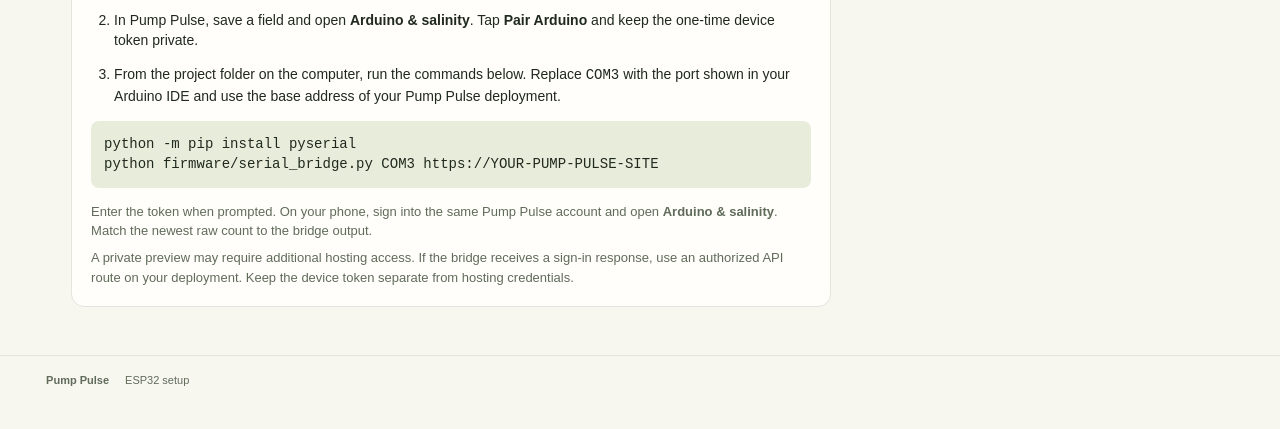
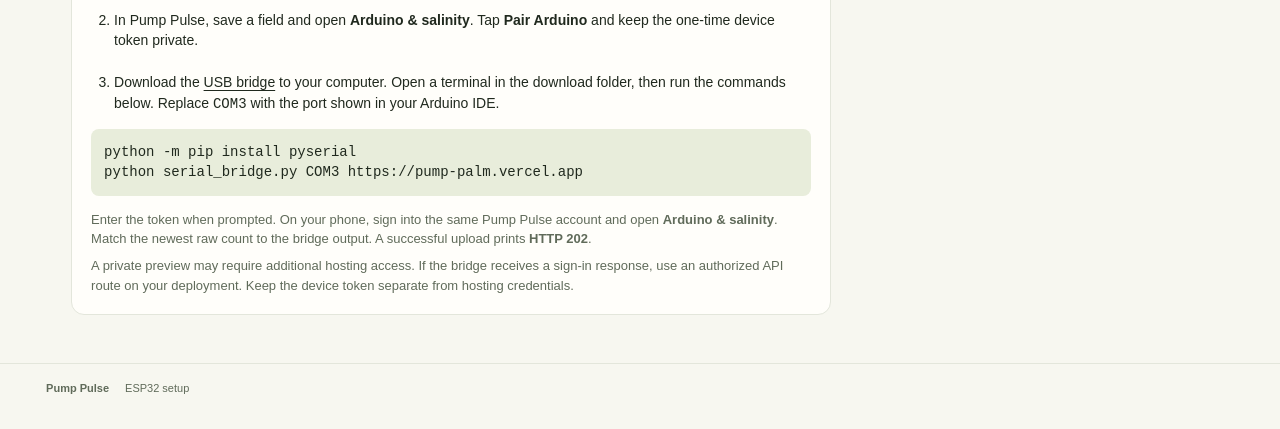
Before and after one commit to TEJAS-2010/Pump-Palm, a website: page public/arduino-setup.html in a window 1280 px wide. Shown: the part 371-800 px from the top of the page. Drawn offline with Linux system fonts and the light colour scheme.

Commit message:
Make the live USB bridge test easier to run

```diff
--- a/public/arduino-setup.html
+++ b/public/arduino-setup.html
@@ -4,9 +4,9 @@
 <section class="panel card arduino-instructions"><h2>USB setup</h2><ol>
 <li>On the computer, run the complete Arduino sketch and confirm the Serial Monitor shows lines beginning with <code>Raw:</code> at <strong>115200 baud</strong>. Close the Serial Monitor to release the USB port.</li>
 <li>In Pump Pulse, save a field and open <strong>Arduino &amp; salinity</strong>. Tap <strong>Pair Arduino</strong> and keep the one-time device token private.</li>
-<li>From the project folder on the computer, run the commands below. Replace <code>COM3</code> with the port shown in your Arduino IDE and use the base address of your Pump Pulse deployment.</li>
+<li>Download the <a href="https://raw.githubusercontent.com/TEJAS-2010/Pump-Palm/main/firmware/serial_bridge.py" download>USB bridge</a> to your computer. Open a terminal in the download folder, then run the commands below. Replace <code>COM3</code> with the port shown in your Arduino IDE.</li>
 </ol><pre>python -m pip install pyserial
-python firmware/serial_bridge.py COM3 https://YOUR-PUMP-PULSE-SITE</pre>
-<p>Enter the token when prompted. On your phone, sign into the same Pump Pulse account and open <strong>Arduino &amp; salinity</strong>. Match the newest raw count to the bridge output.</p>
+python serial_bridge.py COM3 https://pump-palm.vercel.app</pre>
+<p>Enter the token when prompted. On your phone, sign into the same Pump Pulse account and open <strong>Arduino &amp; salinity</strong>. Match the newest raw count to the bridge output. A successful upload prints <strong>HTTP 202</strong>.</p>
 <p class="showcase-note">A private preview may require additional hosting access. If the bridge receives a sign-in response, use an authorized API route on your deployment. Keep the device token separate from hosting credentials.</p>
 </section></main><footer><span>Pump Pulse</span><span>ESP32 setup</span></footer></body></html>
```
